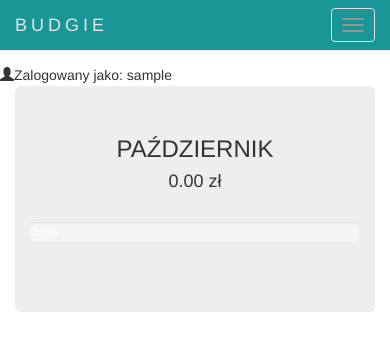
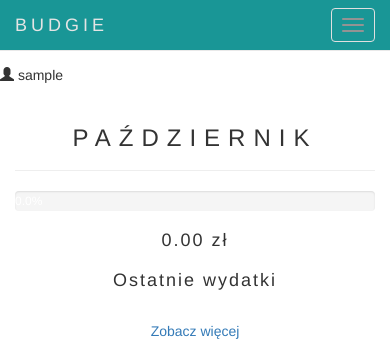
Before and after one commit to kayushka/Budget-App, a Django app: page /home/ in a window 390 px wide. Shown: the top 339 px of the page. Run offline with Django 3.2, Linux system fonts and the light colour scheme; the visitor is signed in with stand-in values (Sample User, id 1); data that the repository does not hold is empty; some libraries are stand-ins or nearby versions.

Commit message:
Poprawki

```diff
--- a/noname/templates/noname/base.html
+++ b/noname/templates/noname/base.html
@@ -6,6 +6,7 @@
     <meta name="viewport" content="width=device-width, initial-scale=1">
     <link rel="stylesheet" href="https://maxcdn.bootstrapcdn.com/bootstrap/3.3.7/css/bootstrap.min.css">
     <script src="https://ajax.googleapis.com/ajax/libs/jquery/3.3.1/jquery.min.js"></script>
+    <script type="text/javascript" src="https://www.gstatic.com/charts/loader.js"></script>
     <script src="https://maxcdn.bootstrapcdn.com/bootstrap/3.3.7/js/bootstrap.min.js"></script>
 <head>
     {% block head %}
@@ -41,7 +42,7 @@
     </div>
   </div>
 </nav>
-            <span class="glyphicon glyphicon-user"></span>Zalogowany jako: {{ request.user }}<br>
+            <span class="glyphicon glyphicon-user"></span> {{ request.user }}
         {% else %}<br>
             <br><a href="{% url 'login' %}">Zaloguj</a>
         {% endif %}
@@ -51,4 +52,44 @@
   <p>Theme Made by Kaja Machalska</p>
     </footer>
 </body>
+<script type="text/javascript">
+// Load google charts
+google.charts.load('current', {'packages':['corechart']});
+google.charts.setOnLoadCallback(drawChart);
+
+//zmienne
+
+// Draw the chart and set the chart values
+function drawChart() {
+  var data = google.visualization.arrayToDataTable([
+  ['Task', 'Hours per Day'],
+  ['Jedzenie', 8],
+  ['Dom', 2],
+  ['Transport', 2],
+  ['Komunikacja', 2],
+  ['Zdrowie', 2],
+  ['Ubrania', 20],
+  ['Kosmetyki', 0],
+  ['Dzieci', 0],
+  ['Rozrywka', 0],
+  ['Inne', 5]
+]);
+
+  // Optional; add a title and set the width and height of the chart
+  var options = {'title':'', 'width':450, 'height':450, colors: ['#173939',
+'#1a4346',
+'#255f63',
+'#2c7478',
+'#306c7d',
+'#3d9ea5',
+'#42acb4',
+'#58e6f0',
+'#3ebfaf',
+'#57b8c0']};
+
+  // Display the chart inside the <div> element with id="piechart"
+  var chart = new google.visualization.PieChart(document.getElementById('piechart'));
+  chart.draw(data, options);
+}
+</script>
 </html>
--- a/noname/templates/noname/home.html
+++ b/noname/templates/noname/home.html
@@ -2,31 +2,49 @@
 
 {% block content %}
 <form method="POST" action=" ">
+
 <div class="row">
-  <div class="col-sm-2"></div>
-  <div class="col-sm-5">
-      <div class="container">
-          <div class="jumbotron text-center ">
+  <div class="col-sm-12">
+      <div class="container prgs">
+          <div class="text-center">
+              <div class="page-header">
               <h3>{{ month }}</h3>
-              <h4>{{ sum|floatformat:2 }} zł</h4>
-              <br>
+              </div>
               <div class="progress">
-                  <div class="progress-bar progress-bar-striped active" role="progressbar"
-                  aria-valuenow="0" aria-valuemin="0" aria-valuemax="100" style="width:{{ a|floatformat:0 }}%" >
+                  <div class="progress-bar progress-bar-info" role="progressbar"
+                  aria-valuenow="{{ a|floatformat:1 }}" aria-valuemin="0" aria-valuemax="50" style="width:{{ a|floatformat:0 }}%">
                   {{ a|floatformat:1 }}%
                   </div>
               </div>
-              <br>
-
+              <h4>{{ sum|floatformat:2 }} zł</h4>
           </div>
       </div>
   </div>
-    Przychody: {{ income|floatformat:2 }}
-              <br><br>
-              Wydatki: {{ expense|floatformat:2 }}
-  <div class="col-sm-5">
-      <a href="/przychody/">Przychody</a><br><br>
-      Kategorie: <br>
+</div>
+<div class="row">
+    <div class="col-sm-2 text-center">
+    <div class="prgs">
+        <h4>Ostatnie wydatki</h4>
+    </div>
+    <table class="table table-bordered">
+        {% for l in last %}
+            <tr>
+            <td>{{ l.amount }} zł</td>
+                <td>{{ l.get_category_display }}</td>
+            </tr>
+        {% endfor %}
+    </table>
+        <a href="/list">Zobacz więcej</a>
+    </div>
+    <div class="col-sm-2"></div>
+    <div class="col-sm-6">
+        <div id="piechart"></div>
+    </div>
+    <div class="col-sm-2">
+        <div class="prgs">
+            <h4>Kategorie</h4>
+        </div>
+        <br>
         <div class="list-group">
             <a href="/jedzenie/" class="list-group-item">Jedzenie</a>
             <a href="/dom/" class="list-group-item">Dom</a>
--- a/noname/views.py
+++ b/noname/views.py
@@ -9,8 +9,6 @@ from django.views import View
 from noname.forms import AddIncomeForm, AddExpensesForm, UserCreationForm2
 from noname.models import Income, Expenses
 
-
-# todo corousel (bootstrap) on the main page
 
 class Main(View):
     def get(self, request):
@@ -32,11 +30,13 @@ class Home(LoginRequiredMixin, View):
         for e in expenses:
             expense += float(e.amount)
         sum = float(income) - float(expense)
-        if income != 0.0 or expense != 0.0:
+        if income != 0.0 or income != 0:
             a = ((income - expense) / income) * 100
         else:
             a = 0.0
+        last = Expenses.objects.filter(user=user).order_by('-date')[:5]
         ctx = {
+            "last": last,
             "a": a,
             "month": mnth[int(current_month) - 1],
             "income": income,
@@ -49,9 +49,13 @@ class Home(LoginRequiredMixin, View):
 class List(LoginRequiredMixin, View):
     def get(self, request):
         user = request.user
+        mnth = ['STYCZEŃ', 'LUTY', 'MARZEC', 'KWIECIEŃ', 'MAJ', 'CZERWIEC', 'LIPIEC', 'SIERPIEŃ',
+                'WRZESIEŃ', 'PAŹDZIERNIK', 'LISTOPAD', 'GRUDZIEŃ']
+        current_month = datetime.now().month
         all_income = Income.objects.filter(user=user).order_by('date')
         all_expenses = Expenses.objects.filter(user=user).order_by('date')
         ctx = {
+            "month": mnth[int(current_month) - 1],
             "allIncome": all_income,
             "allExpenses": all_expenses
         }
--- a/static/noname/style.css
+++ b/static/noname/style.css
@@ -5,6 +5,43 @@
 span.logo {
     color: darkcyan;
     font-size: 50px;
+}
+
+.logo-small {
+    color: darkcyan;
+    font-size: 30px;
+}
+
+r {
+colors: #173939;
+colors: #1a4346;
+colors: #255f63;
+colors: #2c7478;
+colors: #3color;
+colors: #3d9ea5;
+colors: #42acb4;
+colors: #58e6f0;
+colors: #3ebfaf;
+colors: #57b8c0;
+}
+.r {
+    opacity: 0;
+}
+
+.righ {
+    text-align: right;
+}
+
+.l {
+    text-align: left;
+}
+
+.prgs h3 {
+    letter-spacing: 8px;
+}
+
+.prgs h4 {
+    letter-spacing: 2px;
 }
 
 .carousel-inner img {
@@ -15,6 +52,7 @@ span.logo {
 }
 
 .carousel-caption h3 {
+    letter-spacing: 5px;
     font-size: 40px;
     color: #efede8 !important;
     font-family: OpenSans, sans-serif;
```
Also changed, not shown: noname/templates/noname/list.html (+24 -2 lines). Lines whose indentation alone changed are shown as unchanged.
